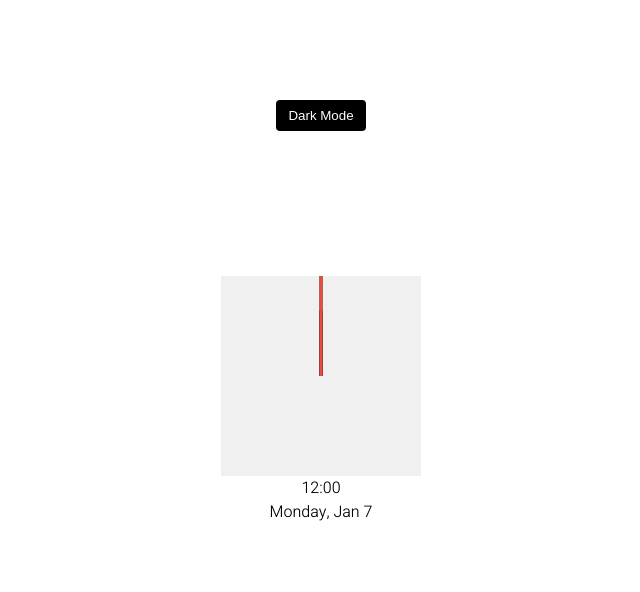
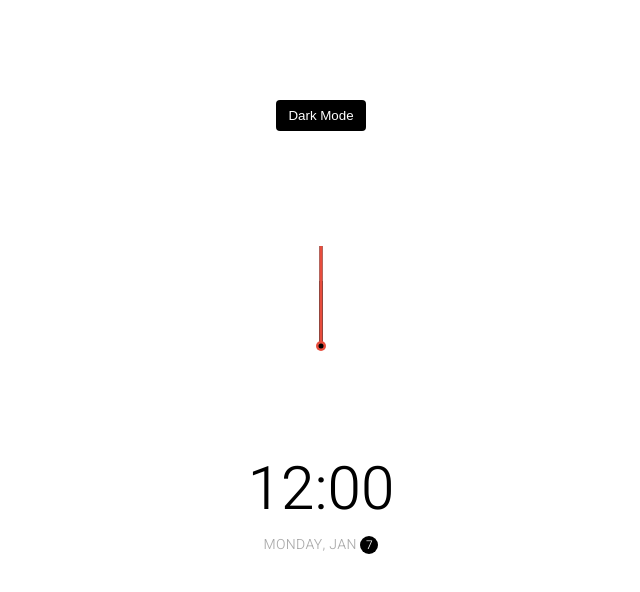
Before and after one commit to ievaaleksandravica/50-HTML-JS-CSS-projects, a plain HTML site: page day19-theme-clock/index.html in a window 1280 px wide. Shown: the whole page, without its empty margins (319-959 px from the left). Drawn offline with Linux system fonts and the light colour scheme.

Commit message:
finish up ui

```diff
--- a/day19-theme-clock/style.css
+++ b/day19-theme-clock/style.css
@@ -59,7 +59,6 @@ body {
   position: relative;
   width: 200px;
   height: 200px;
-  background-color: #f0f0f0;
 }
 
 .needle {
@@ -88,4 +87,49 @@ body {
 }
 
 .center-point {
+  background-color: #e74c3c;
+  width: 10px;
+  height: 10px;
+  border-radius: 50%;
+  position: absolute;
+  top: 50%;
+  left: 50%;
+  transform: translate(-50%, -50%);
 }
+
+.center-point:after {
+  content: "";
+  background-color: var(--primary-color);
+  width: 5px;
+  height: 5px;
+  border-radius: 50%;
+  position: absolute;
+  top: 50%;
+  left: 50%;
+  transform: translate(-50%, -50%);
+}
+
+.time {
+  font-size: 60px;
+}
+
+.date {
+  color: #aaa;
+  font-size: 14px;
+  letter-spacing: 0.3px;
+  text-transform: uppercase;
+}
+
+.date .circle {
+  background-color: var(--primary-color);
+  color: var(--secondary-color);
+  border-radius: 50%;
+  height: 18px;
+  width: 18px;
+  display: inline-flex;
+  align-items: center;
+  justify-content: center;
+  line-height: 18px;
+  transition: 0.5s ease-in;
+  font-size: 12px;
+}
```
